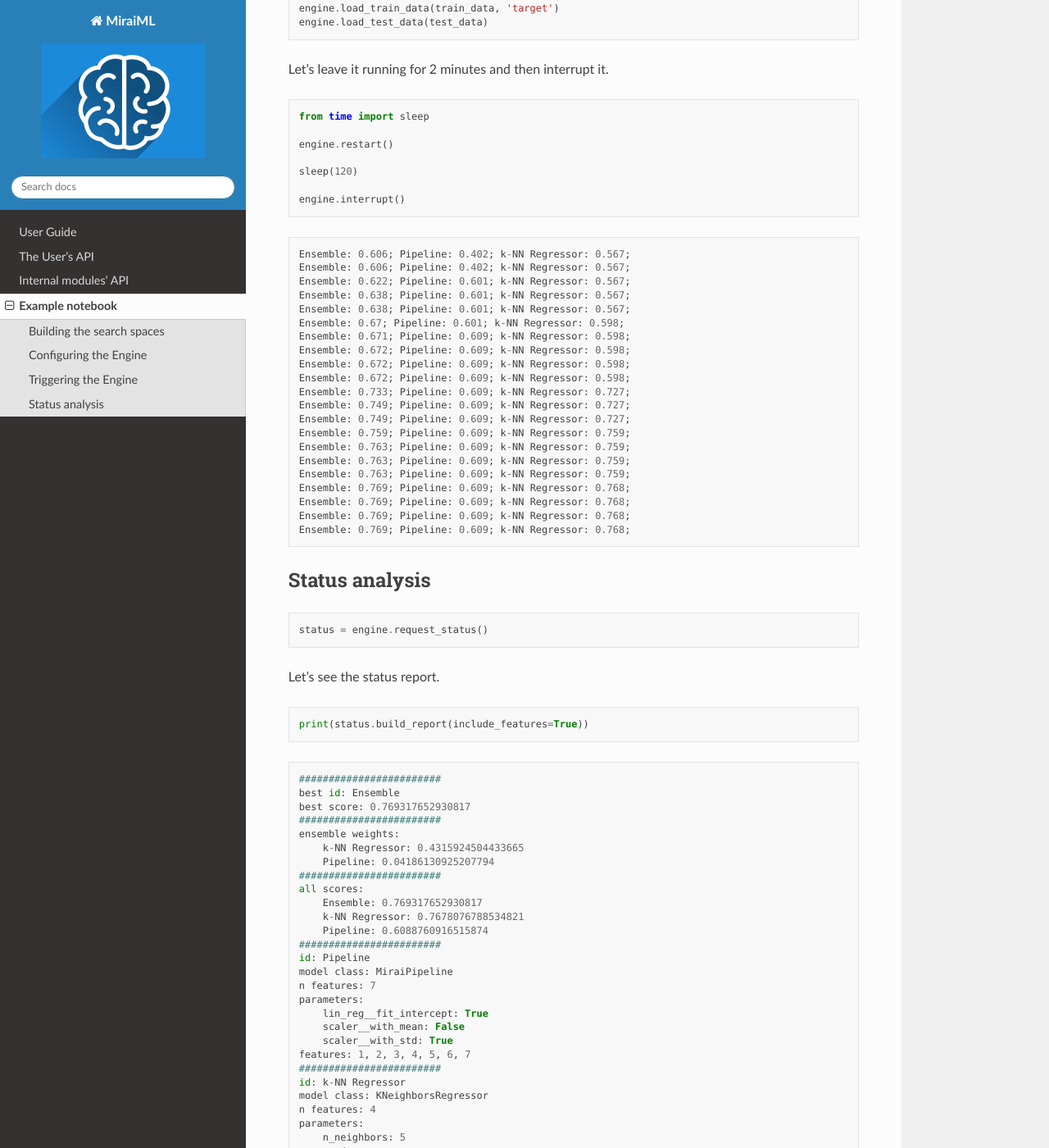
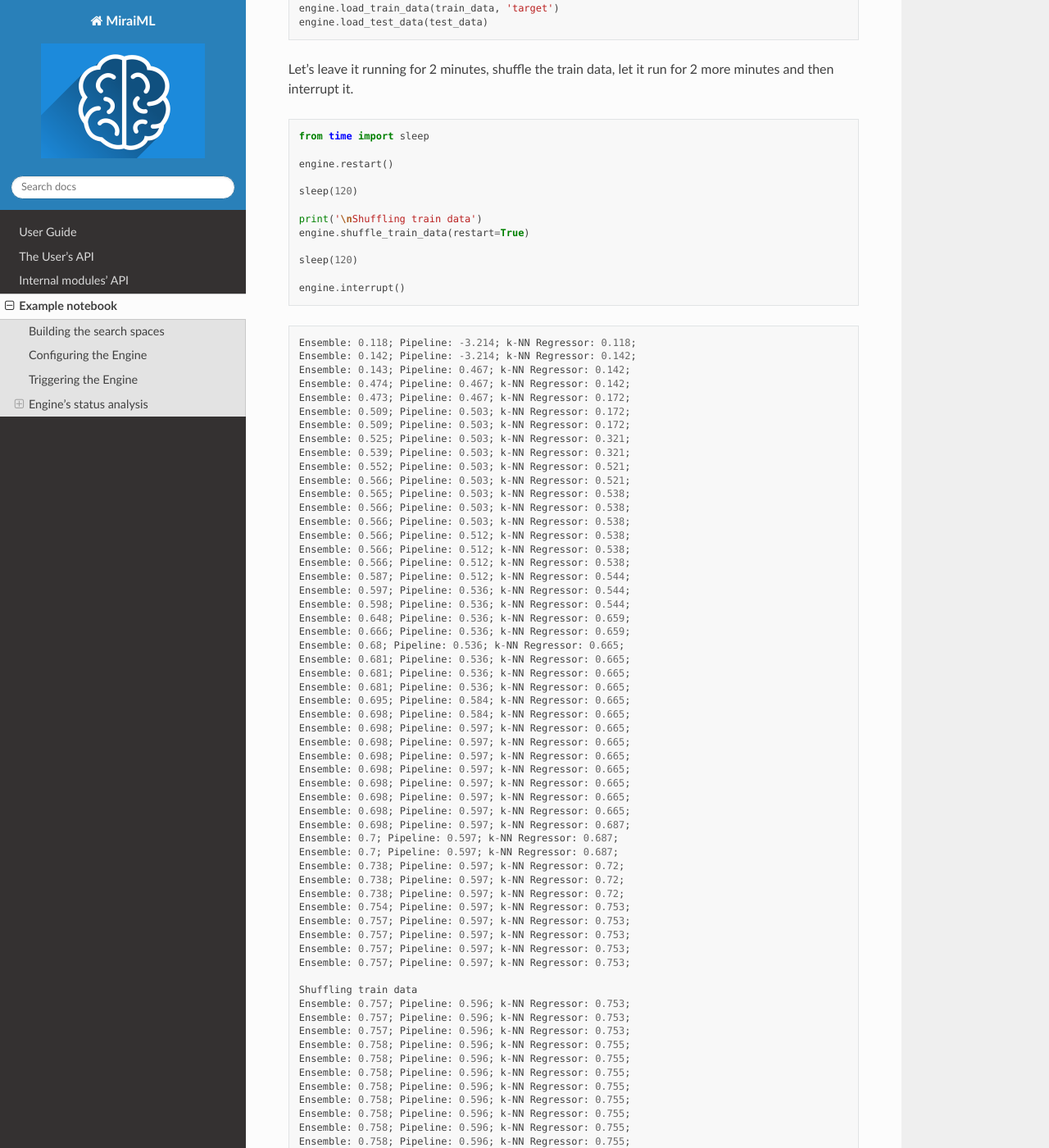
Before and after one commit to arthurpaulino/miraiml, a Sphinx documentation site: the page built from docs/example.md, in a window 1280 px wide and 1400 px high, scrolled down 2002 px. Shown: the whole window at 82% size. Built offline with Sphinx 7.4.7 and the Read the Docs theme 2.0.0, drawn with Linux system fonts in a browser that asks for light colours; some of the changed text lies outside the part shown.

Commit message:
better example notebook

````diff
--- a/docs/example.md
+++ b/docs/example.md
@@ -107,7 +107,7 @@
 engine.load_test_data(test_data)
 ```
 
-Let's leave it running for 2 minutes and then interrupt it.
+Let's leave it running for 2 minutes, shuffle the train data, let it run for 2 more minutes and then interrupt it.
 
 
 ```python
@@ -117,33 +117,79 @@
 
 sleep(120)
 
+print('\nShuffling train data')
+engine.shuffle_train_data(restart=True)
+
+sleep(120)
+
 engine.interrupt()
 ```
 
-    Ensemble: 0.606; Pipeline: 0.402; k-NN Regressor: 0.567;
-    Ensemble: 0.606; Pipeline: 0.402; k-NN Regressor: 0.567;
-    Ensemble: 0.622; Pipeline: 0.601; k-NN Regressor: 0.567;
-    Ensemble: 0.638; Pipeline: 0.601; k-NN Regressor: 0.567;
-    Ensemble: 0.638; Pipeline: 0.601; k-NN Regressor: 0.567;
-    Ensemble: 0.67; Pipeline: 0.601; k-NN Regressor: 0.598;
-    Ensemble: 0.671; Pipeline: 0.609; k-NN Regressor: 0.598;
-    Ensemble: 0.672; Pipeline: 0.609; k-NN Regressor: 0.598;
-    Ensemble: 0.672; Pipeline: 0.609; k-NN Regressor: 0.598;
-    Ensemble: 0.672; Pipeline: 0.609; k-NN Regressor: 0.598;
-    Ensemble: 0.733; Pipeline: 0.609; k-NN Regressor: 0.727;
-    Ensemble: 0.749; Pipeline: 0.609; k-NN Regressor: 0.727;
-    Ensemble: 0.749; Pipeline: 0.609; k-NN Regressor: 0.727;
-    Ensemble: 0.759; Pipeline: 0.609; k-NN Regressor: 0.759;
-    Ensemble: 0.763; Pipeline: 0.609; k-NN Regressor: 0.759;
-    Ensemble: 0.763; Pipeline: 0.609; k-NN Regressor: 0.759;
-    Ensemble: 0.763; Pipeline: 0.609; k-NN Regressor: 0.759;
-    Ensemble: 0.769; Pipeline: 0.609; k-NN Regressor: 0.768;
-    Ensemble: 0.769; Pipeline: 0.609; k-NN Regressor: 0.768;
-    Ensemble: 0.769; Pipeline: 0.609; k-NN Regressor: 0.768;
-    Ensemble: 0.769; Pipeline: 0.609; k-NN Regressor: 0.768;
+    Ensemble: 0.118; Pipeline: -3.214; k-NN Regressor: 0.118;
+    Ensemble: 0.142; Pipeline: -3.214; k-NN Regressor: 0.142;
+    Ensemble: 0.143; Pipeline: 0.467; k-NN Regressor: 0.142;
+    Ensemble: 0.474; Pipeline: 0.467; k-NN Regressor: 0.142;
+    Ensemble: 0.473; Pipeline: 0.467; k-NN Regressor: 0.172;
+    Ensemble: 0.509; Pipeline: 0.503; k-NN Regressor: 0.172;
+    Ensemble: 0.509; Pipeline: 0.503; k-NN Regressor: 0.172;
+    Ensemble: 0.525; Pipeline: 0.503; k-NN Regressor: 0.321;
+    Ensemble: 0.539; Pipeline: 0.503; k-NN Regressor: 0.321;
+    Ensemble: 0.552; Pipeline: 0.503; k-NN Regressor: 0.521;
+    Ensemble: 0.566; Pipeline: 0.503; k-NN Regressor: 0.521;
+    Ensemble: 0.565; Pipeline: 0.503; k-NN Regressor: 0.538;
+    Ensemble: 0.566; Pipeline: 0.503; k-NN Regressor: 0.538;
+    Ensemble: 0.566; Pipeline: 0.503; k-NN Regressor: 0.538;
+    Ensemble: 0.566; Pipeline: 0.512; k-NN Regressor: 0.538;
+    Ensemble: 0.566; Pipeline: 0.512; k-NN Regressor: 0.538;
+    Ensemble: 0.566; Pipeline: 0.512; k-NN Regressor: 0.538;
+    Ensemble: 0.587; Pipeline: 0.512; k-NN Regressor: 0.544;
+    Ensemble: 0.597; Pipeline: 0.536; k-NN Regressor: 0.544;
+    Ensemble: 0.598; Pipeline: 0.536; k-NN Regressor: 0.544;
+    Ensemble: 0.648; Pipeline: 0.536; k-NN Regressor: 0.659;
+    Ensemble: 0.666; Pipeline: 0.536; k-NN Regressor: 0.659;
+    Ensemble: 0.68; Pipeline: 0.536; k-NN Regressor: 0.665;
+    Ensemble: 0.681; Pipeline: 0.536; k-NN Regressor: 0.665;
+    Ensemble: 0.681; Pipeline: 0.536; k-NN Regressor: 0.665;
+    Ensemble: 0.681; Pipeline: 0.536; k-NN Regressor: 0.665;
+    Ensemble: 0.695; Pipeline: 0.584; k-NN Regressor: 0.665;
+    Ensemble: 0.698; Pipeline: 0.584; k-NN Regressor: 0.665;
+    Ensemble: 0.698; Pipeline: 0.597; k-NN Regressor: 0.665;
+    Ensemble: 0.698; Pipeline: 0.597; k-NN Regressor: 0.665;
+    Ensemble: 0.698; Pipeline: 0.597; k-NN Regressor: 0.665;
+    Ensemble: 0.698; Pipeline: 0.597; k-NN Regressor: 0.665;
+    Ensemble: 0.698; Pipeline: 0.597; k-NN Regressor: 0.665;
+    Ensemble: 0.698; Pipeline: 0.597; k-NN Regressor: 0.665;
+    Ensemble: 0.698; Pipeline: 0.597; k-NN Regressor: 0.665;
+    Ensemble: 0.698; Pipeline: 0.597; k-NN Regressor: 0.687;
+    Ensemble: 0.7; Pipeline: 0.597; k-NN Regressor: 0.687;
+    Ensemble: 0.7; Pipeline: 0.597; k-NN Regressor: 0.687;
+    Ensemble: 0.738; Pipeline: 0.597; k-NN Regressor: 0.72;
+    Ensemble: 0.738; Pipeline: 0.597; k-NN Regressor: 0.72;
+    Ensemble: 0.738; Pipeline: 0.597; k-NN Regressor: 0.72;
+    Ensemble: 0.754; Pipeline: 0.597; k-NN Regressor: 0.753;
+    Ensemble: 0.757; Pipeline: 0.597; k-NN Regressor: 0.753;
+    Ensemble: 0.757; Pipeline: 0.597; k-NN Regressor: 0.753;
+    Ensemble: 0.757; Pipeline: 0.597; k-NN Regressor: 0.753;
+    Ensemble: 0.757; Pipeline: 0.597; k-NN Regressor: 0.753;
+
+    Shuffling train data
+    Ensemble: 0.757; Pipeline: 0.596; k-NN Regressor: 0.753;
+    Ensemble: 0.757; Pipeline: 0.596; k-NN Regressor: 0.753;
+    Ensemble: 0.757; Pipeline: 0.596; k-NN Regressor: 0.753;
+    Ensemble: 0.758; Pipeline: 0.596; k-NN Regressor: 0.755;
+    Ensemble: 0.758; Pipeline: 0.596; k-NN Regressor: 0.755;
+    Ensemble: 0.758; Pipeline: 0.596; k-NN Regressor: 0.755;
+    Ensemble: 0.758; Pipeline: 0.596; k-NN Regressor: 0.755;
+    Ensemble: 0.758; Pipeline: 0.596; k-NN Regressor: 0.755;
+    Ensemble: 0.758; Pipeline: 0.596; k-NN Regressor: 0.755;
+    Ensemble: 0.758; Pipeline: 0.596; k-NN Regressor: 0.755;
+    Ensemble: 0.758; Pipeline: 0.596; k-NN Regressor: 0.755;
+    Ensemble: 0.758; Pipeline: 0.596; k-NN Regressor: 0.755;
+    Ensemble: 0.758; Pipeline: 0.596; k-NN Regressor: 0.755;
+    Ensemble: 0.758; Pipeline: 0.596; k-NN Regressor: 0.755;
 
 
-## Status analysis
+## Engine's status analysis
 
 
 ```python
@@ -159,38 +205,40 @@
 
     ########################
     best id: Ensemble
-    best score: 0.769317652930817
+    best score: 0.7583702712570008
     ########################
     ensemble weights:
-        k-NN Regressor: 0.4315924504433665
-        Pipeline: 0.04186130925207794
+        k-NN Regressor: 0.4325346249356786
+        Pipeline: 0.06615069839850787
     ########################
     all scores:
-        Ensemble: 0.769317652930817
-        k-NN Regressor: 0.7678076788534821
-        Pipeline: 0.6088760916515874
+        Ensemble: 0.7583702712570008
+        k-NN Regressor: 0.7545806614607227
+        Pipeline: 0.5963819838101254
     ########################
     id: Pipeline
     model class: MiraiPipeline
-    n features: 7
+    n features: 8
     parameters:
         lin_reg__fit_intercept: True
         scaler__with_mean: False
-        scaler__with_std: True
-    features: 1, 2, 3, 4, 5, 6, 7
+        scaler__with_std: False
+    features: 0, 1, 2, 3, 4, 5, 6, 7
     ########################
     id: k-NN Regressor
     model class: KNeighborsRegressor
-    n features: 4
+    n features: 6
     parameters:
-        n_neighbors: 5
-        p: 4
-        weights: uniform
-    features: 0, 1, 2, 7
+        n_neighbors: 6
+        p: 2
+        weights: distance
+    features: 0, 2, 3, 5, 6, 7
 
 
 
-How does the k-NN Regressor's score changes with `n_neighbors`, on average?
+### k-NN Regressor's history
+
+How does the k-NN Regressor's scores change with `n_neighbors`, on average?
 
 
 ```python
@@ -199,10 +247,9 @@
 
 knn_history = status.histories['k-NN Regressor']
 
-knn_history\
-.groupby('n_neighbors__(hyperparameter)').mean()\
-.reset_index()[['n_neighbors__(hyperparameter)', 'score']]\
-.plot.scatter(x='n_neighbors__(hyperparameter)', y='score')
+knn_history[['n_neighbors__(hyperparameter)', 'score']]\
+    .groupby('n_neighbors__(hyperparameter)').mean()\
+    .plot.bar()
 
 plt.show()
 ```
@@ -211,7 +258,26 @@
 ![png](example_files/example_19_0.png)
 
 
-Again, in practice we wouldn't have labels for `test_data`, but how would the Engine perform on the test dataset?
+We can also see how the presence of features (0 or 1) correlate with the score. These results can work as some sort of feature importance.
+
+
+```python
+knn_history[[col for col in knn_history if col.endswith('(feature)')] + ['score']]\
+    .corr()['score'][:-1]\
+    .sort_values()\
+    .plot.bar(label='Correlation')
+
+plt.legend()
+plt.show()
+```
+
+
+![png](example_files/example_21_0.png)
+
+
+### Theoretical performance in production
+
+Again, in practice we wouldn't have labels for `test_data`. But since we do have labels here, how would MiraiML perform on the test dataset?
 
 
 ```python
````
Also changed, not shown: other parts of docs/example.md (+3 -3 lines), docs/example.ipynb, docs/example_files/example_19_0.png, docs/example_files/example_21_0.png (added), 1 other file.
